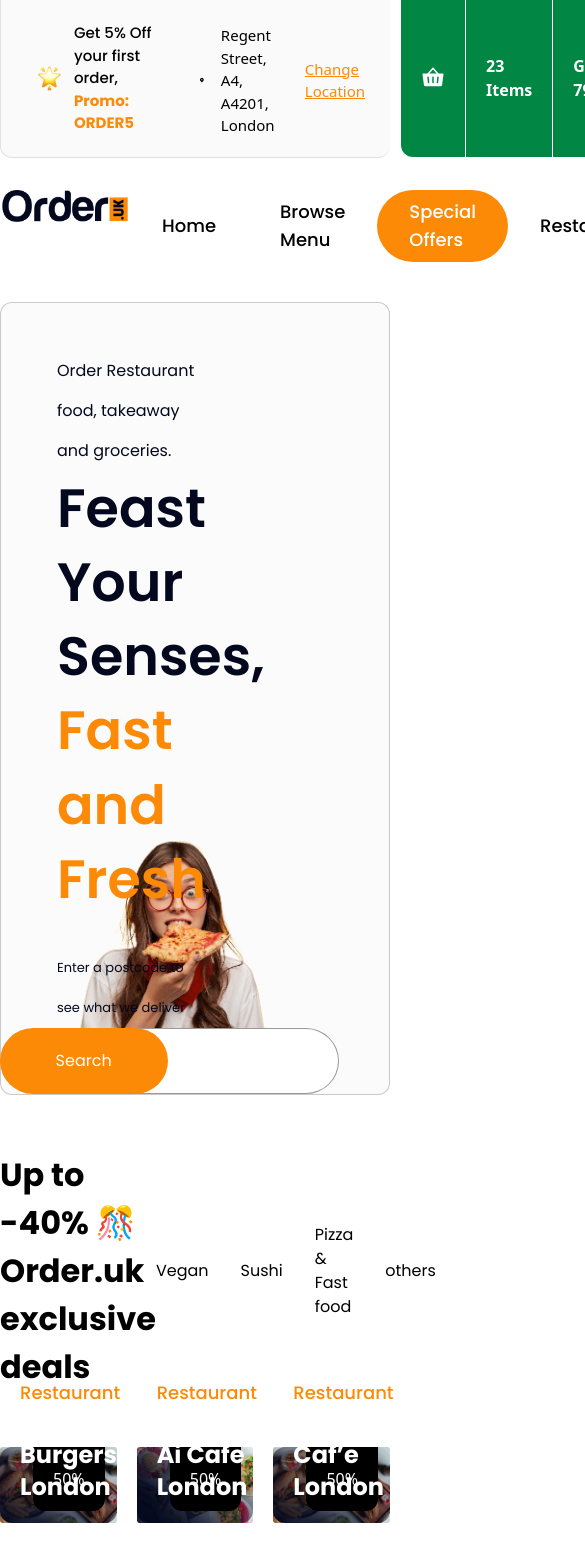
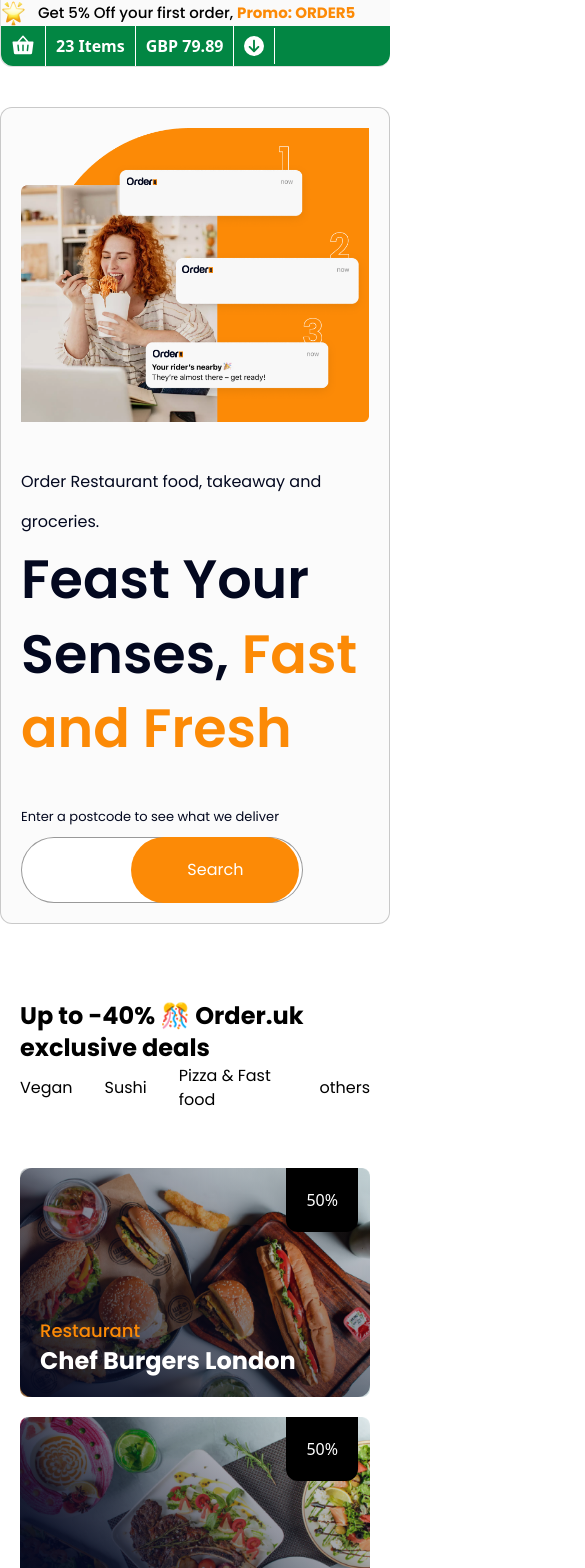
Before and after one commit to frontend-complex/food-ordering, a React (Vite) app: page /offer in a window 390 px wide. Shown: the top 1568 px of the page, 585 px wide, since content can reach past the window. Built offline with nearby package versions, Linux system fonts and the light colour scheme.

Commit message:
Update Mobile Responsive

```diff
--- a/src/components/Home/AdvertizeBanner/index.jsx
+++ b/src/components/Home/AdvertizeBanner/index.jsx
@@ -5,12 +5,16 @@
 
 const AdvertizeBanner = () => {
   return (
-    <section className="mt-24 container rounded-xl mx-auto bg-gradient-to-r from-[#EEEEEE] to-[#E0E1DC] flex flex-row items-center pt-24 pb-40 pr-28 relative">
-      <div className="w-5/12   ">
-        <img src={atvergizeImage} style={{filter: "drop-shadow(-16px -15px 4px rgba(0, 0, 0, 0.25))",}} className="absolute    bottom-0 left-0 w-[830px]" />
+    <section className="mt-24 container rounded-xl mx-auto bg-gradient-to-r from-[#EEEEEE] to-[#E0E1DC] flex flex-col md:flex-row items-center md:pt-24 md:pb-40 md:pr-28 relative">
+      <div className="w-full md:w-5/12   ">
+        <img
+          src={atvergizeImage}
+          style={{ filter: "drop-shadow(-16px -15px 4px rgba(0, 0, 0, 0.25))" }}
+          className="md:absolute bottom-0 left-0 md:w-[830px]"
+        />
       </div>
-      <div className="w-7/12 ">
-        <div className="flex justify-end mb-2 flex-row items-center font-bold text-[68px] font-poppins">
+      <div className="w-full md:w-7/12 ">
+        <div className="flex justify-end mb-2 flex-row items-center font-bold text-4xl md:text-[68px] font-poppins">
           <img src={logo} alt="" className="" />
           <h1 className="">ing is more</h1>
         </div>
@@ -20,7 +24,7 @@
         <p className="mt-7 text-right font-normal font-poppins text-2xl mr-16">
           Download the Order.uk app for faster ordering
         </p>
-        <div className="flex flex-row mt-6 ml-32 justify-center gap-1 items-center">
+        <div className="flex flex-col md:flex-row mt-6 ml-32 justify-center gap-1 items-center">
           <img src={playstore} alt="" />
           <img src={applestore} alt="" />
         </div>
--- a/src/components/Home/Banner/index.jsx
+++ b/src/components/Home/Banner/index.jsx
@@ -3,9 +3,9 @@
 
 const Banner = () => {
   return (
-    <section className="bg-silver2 gap-60 border relative border-black/20 font-poppins  rounded-xl flex flex-row items-center pt-12 pl-14">
+    <section className="bg-silver2 gap-10 md:gap-60 border relative border-black/20 font-poppins  rounded-xl flex flex-col-reverse md:flex-row items-center p-5 mt-10 md:mt-0 md:pt-12 md:pl-14">
       {/* left */}
-      <div className="w-5/12 z-30">
+      <div className="w-full md:w-5/12 z-30">
         <p className="text-[#03081F] text-base leading-10 ">
           Order Restaurant food, takeaway and groceries.
         </p>
@@ -29,13 +29,13 @@
         </div>
       </div>
       {/* right */}
-      <div className="w-7/12  z-20 flex justify-end">
+      <div className="w-full md:w-7/12  z-20 flex justify-end">
         <img src={headerBanner} alt="" />
       </div>
       <img
         src={heroImage}
         alt=""
-        className="absolute bottom-0 left-1/2 z-10  -translate-x-[55%]"
+        className="absolute hidden md:block md:bottom-0 md:left-1/2 z-10  -translate-x-[55%]"
       />
     </section>
   );
--- a/src/components/Home/Category/index.jsx
+++ b/src/components/Home/Category/index.jsx
@@ -1,15 +1,14 @@
-
 import SectionHeading from "../../ui/FooterHeading/SectionHeading";
 import { categoryList } from "../../../constants/category.constant";
 import CategoryCard from "./CategoryCard";
 
 const Category = () => {
   return (
-    <section className="">
-      <SectionHeading className={"mt-16 pb-12"}>
+    <section className="p-5 md:p-0">
+      <SectionHeading className={"mt-16 pb-12 "}>
         Order.uk Popular Categories 🤩
       </SectionHeading>
-      <div className="flex flex-row items-center gap-5 ">
+      <div className="flex flex-col md:flex-row items-center gap-5 ">
         {categoryList.map((category) => (
           <CategoryCard
             title={category?.title}
--- a/src/components/Home/ExclusiveDeals/index.jsx
+++ b/src/components/Home/ExclusiveDeals/index.jsx
@@ -8,8 +8,8 @@
 
 const ExclusiveDeals = () => {
   return (
-    <div>
-      <div className=" my-14 flex flex-row items-center justify-between">
+    <div className="md:p-0 p-5">
+      <div className=" my-14 flex flex-col md:flex-row items-center justify-between">
         <SectionHeading>Up to -40% 🎊 Order.uk exclusive deals</SectionHeading>
         <div className="flex flex-row items-center gap-8 font-normal font-poppins text-black text-base">
           {exclusiveDealsLink.map((item) => (
@@ -19,7 +19,7 @@
           ))}
         </div>
       </div>
-      <div className="flex flex-row gap-5 ">
+      <div className="flex flex-col  md:flex-row gap-5 ">
         {exclusiveDeals[1].content.map((deal) => (
           <DealCard
             className={"rounded-xl"}
--- a/src/components/Home/PopularRestaurent/index.jsx
+++ b/src/components/Home/PopularRestaurent/index.jsx
@@ -3,9 +3,9 @@
 
 const PopularRestaurant = ({ title }) => {
   return (
-    <section className="">
+    <section className="p-5 md:p-0">
       <SectionHeading className={"my-14"}>{title}</SectionHeading>
-      <div className="flex flex-row items-center justify-between gap-5">
+      <div className="flex  flex-col md:flex-row items-center justify-between gap-5">
         {popularRestaurantList.map((restaurant) => (
           <div key={restaurant.id} className="rounded-xl ">
             <div className=" w-full">
--- a/src/components/shared/Footer/index.jsx
+++ b/src/components/shared/Footer/index.jsx
@@ -17,8 +17,8 @@
     <footer className=" font-poppins">
       <section className="bg-gray pt-20  pb-14 ">
         {" "}
-        <div className="flex flex-row container  gap-20 mx-auto">
-          <div className="w-3/12  ">
+        <div className="flex flex-col md:flex-row container  gap-20 mx-auto p-5 md:p-0">
+          <div className="w-full md:w-3/12  ">
             <img src={footerLogo} alt="" />
             <div className="flex flex-row mt-8 gap-1 w-full ">
               <div className="w-full">
@@ -32,8 +32,8 @@
               Company # 490039-445, Registered with ? House of companies.
             </p>
           </div>
-          <div className="w-9/12  flex flex-row gap-10">
-            <div className="w-6/12  ">
+          <div className="w-full md:w-9/12  flex flex-col md:flex-row gap-10">
+            <div className="w-full md:w-6/12  ">
               <FooterHeading>Get Exclusive Deals in your Inbox</FooterHeading>
               <div className="mt-6 relative">
                 <input
@@ -57,7 +57,7 @@
                 <FaSnapchat className="text-5xl" />
               </div>
             </div>
-            <div className="w-3/12  ">
+            <div className="w-full md:w-3/12  ">
               <FooterHeading>Legal Pages</FooterHeading>
               <div className="flex flex-col mt-3 text-[15px]">
                 {legalPages.map((item) => (
@@ -71,7 +71,7 @@
                 ))}
               </div>
             </div>
-            <div className="w-3/12  ">
+            <div className="w-full md:w-3/12  ">
               <FooterHeading>Legal Pages</FooterHeading>
               <div className="flex flex-col mt-3 text-[15px]">
                 {importantLinks.map((item) => (
@@ -90,9 +90,11 @@
       </section>
 
       <section className="bg-[#03081F] text-white    ">
-        <div className="container mx-auto flex flex-row items-center justify-between py-8">
+        <div className="container mx-auto flex flex-col md:flex-row items-center justify-between py-8">
           <div className="">
-            <p className="">Order.uk Copyright 2024, All Rights Reserved.</p>
+            <p className="text-center md:text-left mb-5 md:mb-0">
+              Order.uk Copyright 2024, All Rights Reserved.
+            </p>
           </div>
           <div className="flex flex-row gap-5 items-center text-white">
             {bottomFooterLinks.map((item) => (
--- a/src/components/shared/HeaderTop/index.jsx
+++ b/src/components/shared/HeaderTop/index.jsx
@@ -5,8 +5,8 @@
 
 const HeaderTop = () => {
   return (
-    <nav className="flex flex-row items-center justify-between container mx-auto bg-silver rounded-b-xl border border-black/10 border-t-0  border-r-0">
-      <div className="flex flex-row  pl-9 items-center  gap-3 font-poppins  w-5/12">
+    <nav className="flex flex-col md:flex-row items-center justify-between container mx-auto bg-silver rounded-b-xl border border-black/10 border-t-0  border-r-0 ">
+      <div className="flex flex-row  md:pl-9 items-center  gap-3 font-poppins  w-full md:w-5/12">
         <img src={star} alt="" className="" />
         <p className="font-poppins text-[15px] font-medium">
           {" "}
@@ -14,25 +14,25 @@
           <span className="text-orange font-bold">Promo: ORDER5</span>
         </p>
       </div>
-      <div className="flex flex-row justify-between  w-7/12">
-        <div className="flex  pt-6 pb-5 px-9  flex-row items-center text-[15px] gap-4 ">
+      <div className="flex flex-col md:flex-row justify-between  w-full md:w-7/12">
+        <div className="hidden md:flex  pt-6 pb-5 px-9  flex-row items-center text-[15px] gap-4 ">
           <TiLocation className="text-xl" />
           <p className="font-medium">Regent Street, A4, A4201, London</p>
           <a href="" className="font-medium underline text-orange">
             Change Location
           </a>
         </div>
-        <div className="bg-green flex flex-row items-center text-white w-max rounded-b-xl ">
-          <div className="py-4 px-5 flex items-center h-full border-r border-white">
+        <div className="bg-green flex flex-row items-center text-white   md:w-max rounded-b-xl ">
+          <div className="px-2.5 py-2  md:py-4 md:px-5 flex items-center h-full border-r border-white">
             <PiBasketFill className="text-2xl " />
           </div>
-          <p className="py-4 px-5 flex items-center  h-full border-r border-white text-base font-semibold">
+          <p className="px-2.5 py-2  md:py-4 md:px-5 flex items-center  h-full border-r border-white text-base font-semibold">
             23 Items
           </p>
-          <p className="py-4 px-5 flex items-center  h-full border-r border-white text-base font-semibold">
+          <p className="px-2.5 py-2  md:py-4 md:px-5 flex items-center  h-full border-r border-white text-base font-semibold">
             GBP 79.89
           </p>
-          <div className="py-4 px-5 flex items-center h-full text-xl border-r border-white">
+          <div className="px-2.5 py-2  md:py-4 md:px-5 flex items-center h-full text-xl border-r border-white">
             <FaCircleArrowDown />
           </div>
         </div>
--- a/src/components/shared/Navbar/index.jsx
+++ b/src/components/shared/Navbar/index.jsx
@@ -4,7 +4,7 @@
 
 const Navbar = () => {
   return (
-    <nav className="container mx-auto mt-8 mb-10 flex flex-row justify-between ">
+    <nav className="container mx-auto mt-8 mb-10 hidden md:flex flex-row justify-between  ">
       <div className="w-4/12 ">
         <img src={logo} alt="" />
       </div>
--- a/src/components/ui/FooterHeading/SectionHeading/index.jsx
+++ b/src/components/ui/FooterHeading/SectionHeading/index.jsx
@@ -1,7 +1,9 @@
 /* eslint-disable react/prop-types */
 const SectionHeading = ({ children, className }) => {
   return (
-    <h2 className={`font-poppins font-bold text-[32px] text-black ${className}`}>
+    <h2
+      className={`font-poppins font-bold text-2xl md:text-[32px] text-black ${className}`}
+    >
       {children}
     </h2>
   );
```
